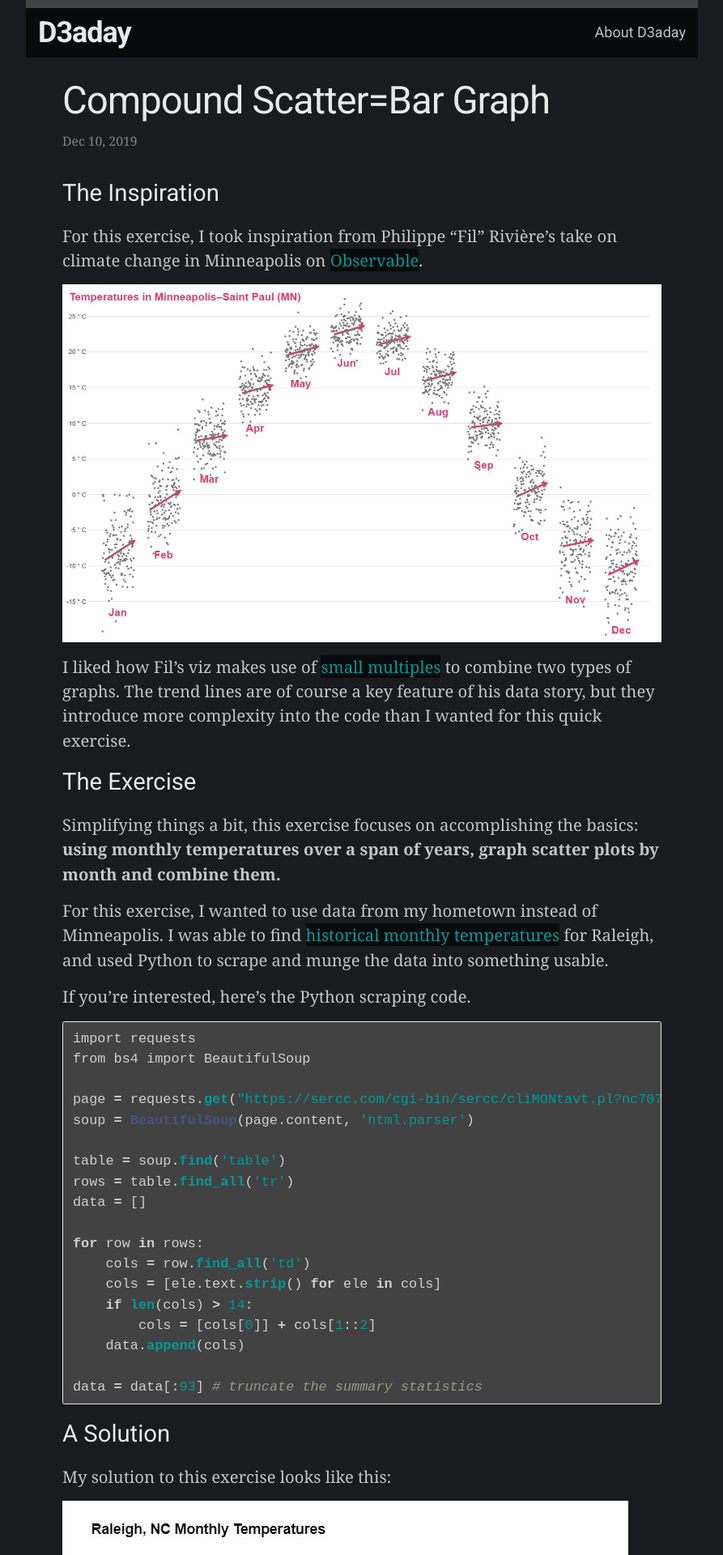
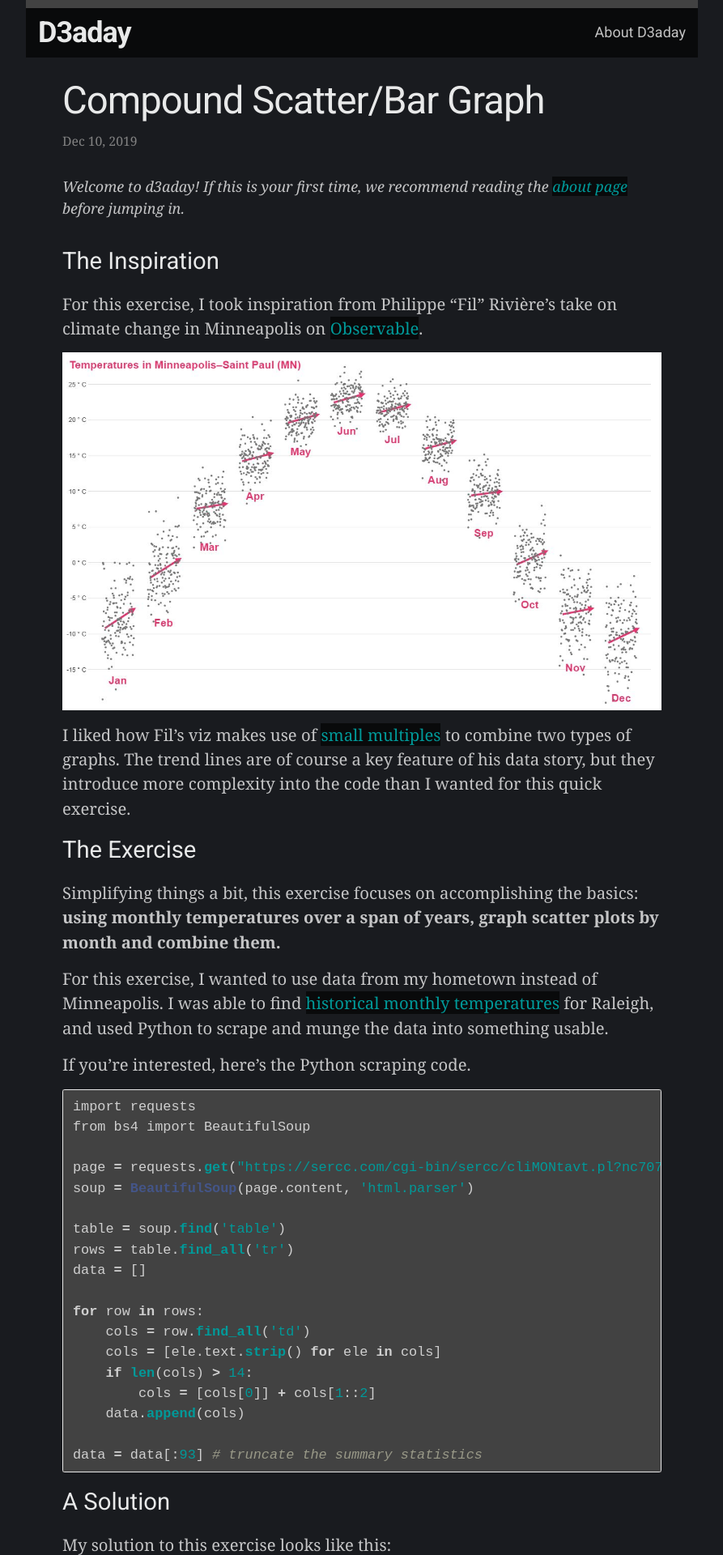
Before and after one commit to fraziern/d3aday, a Jekyll site: the page built from _exercises/summer_heat.md, in a window 1280 px wide. Shown: the top 1920 px of the page at 81% size, without its empty margins (193-1086 px from the left). Built offline with Jekyll 4.4.1, drawn with Linux system fonts in a browser that asks for light colours; some of the changed text lies outside the part shown.

Commit message:
updates to about page mostly

```diff
--- a/_exercises/summer_heat.md
+++ b/_exercises/summer_heat.md
@@ -1,6 +1,6 @@
 ---
 layout: post
-title:  "Compound Scatter=Bar Graph"
+title:  "Compound Scatter/Bar Graph"
 date:   2019-12-10 06:38:38 -0500
 tags: bar-graph small-multiples scatterplot
 thumbnail_path: /assets/img/summerheat_thumb.jpg
--- a/_includes/instructions.html
+++ b/_includes/instructions.html
@@ -1,7 +1,5 @@
-<h4>The D3aday Learning Philosophy</h4>
-<ol>
-    <li>Build a version of the inspiration viz, simplifying if necessary to keep it relatively quick</li>
-    <li>Use only vanilla HTML, CSS, and JavaScript, as well as D3.js</li>
-    <li>Data is provided, but feel free to use your own</li>
-</ol>
-<p>Give it a try!</p>
+<div class="post-subtitle">
+    <em>
+        Welcome to d3aday! If this is your first time, we recommend reading the <a href="{% link about.markdown %}">about page</a> before jumping in.
+    </em>
+</div>
--- a/_layouts/home.html
+++ b/_layouts/home.html
@@ -17,7 +17,7 @@ layout: default
           <img src="{{ exercise.thumbnail_path }}" alt="{{ exercise.thumbnail_alttext }}">
         </a>
           <h6 class="post-index">{{ forloop.index | prepend: '0' | slice: -2, 2 }}</h6>
-          <h5>{{ exercise.title | escape }}</h5>
+          <h5 class="post-list-title">{{ exercise.title | escape }}</h5>
       </li>
       {%- endfor -%}
     </ul>
--- a/_layouts/post.html
+++ b/_layouts/post.html
@@ -16,8 +16,8 @@ layout: default
   </header>
 
   <div class="post-content e-content" itemprop="articleBody">
+    {%- include instructions.html -%}
     {{ content }}
-    {%- include instructions.html -%}
   </div>
 
   {%- if site.disqus.shortname -%}
--- a/_sass/minima/_layout.scss
+++ b/_sass/minima/_layout.scss
@@ -238,9 +238,10 @@
     }
   }
 
-  h5 {
+  h5, .post-list-title {
     @include relative-font-size(1);
     line-height: 1;
+    font-family: $title-font-family;
   }
 
   h6 {
@@ -288,6 +289,11 @@
   }
 }
 
+.post-subtitle {
+  margin-bottom: $spacing-unit;
+  @include relative-font-size(1);
+}
+
 .post-content {
   margin-bottom: $spacing-unit;
   @include relative-font-size(1.125);
```
Also changed, not shown: about.markdown (+6 -4 lines).
